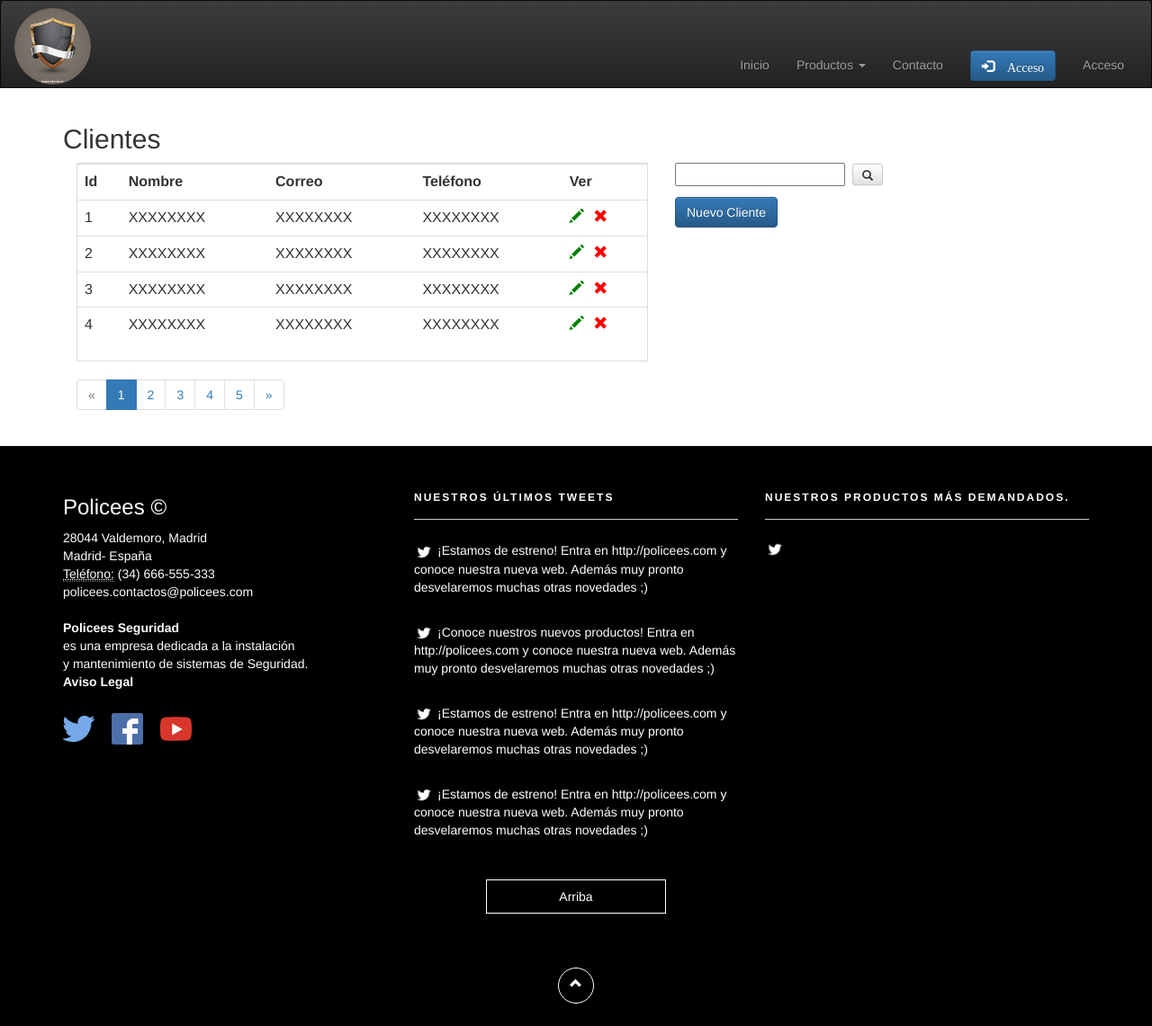
After one commit to fernandorosero/Policees, a PHP site: page /Policees/view/clientes.php in a window 1280 px wide. The commit adds this page. Shown: the whole page at 90% size. Run offline with PHP 8.4, Linux system fonts and the light colour scheme.

Commit message:
Lenovo-Casa

```diff
--- a/dashboard.php
+++ b/dashboard.php
@@ -15,7 +15,7 @@
                 </a>
             </div>
             <div class="col-sm-3 col-md-3 vistaDashboard">
-               <a href="#" class="thumbnail noLineaEnlace">
+                <a href="view/clientes.php" class="thumbnail noLineaEnlace">
                     <div class="caption text-center">
                         <p>Clientes</p>
                         <img src="view/img/users-1.png" class="imgDashboard"/>
--- a/index.php
+++ b/index.php
@@ -9,11 +9,11 @@
             print("<!--<h1 class='titulo_demo'>HOME POLICEES-Demo- nada</h1>-->");
             include_once './init_nivel_one.php';
             include_once './nav-bar_nivel1.php';
-            //include_once './modalVista.php';
-            //include_once './carousel.php';
+            include_once './modalVista.php';
+            include_once './carousel.php';
             //include_once './imagenFondo.php';
             include_once './productos.php';
-            //include_once './contacto.php';
+            include_once './contacto.php';
             include_once './footer.php';
         ?>
     </body>
--- /dev/null
+++ b/view/clientes.php
@@ -0,0 +1,109 @@
+<?php
+    include_once './init_nivel_two.php';
+    include_once './nav-bar_nivel2.php';
+?>
+
+<div id="clientes">
+    <div class="container">
+        <h2>Clientes</h2>
+        <div class="col-md-7">
+            <div class="table-responsive table-bordered">
+                <table class="table table-hover">
+                    <tr>
+                        <th>Id</th>
+                        <th>Nombre</th>
+                        <th>Correo</th>
+                        <th>Tel&eacute;fono</th>
+                        <th>Ver</th>
+                    </tr>
+                    <tr>
+                        <td>1</td>
+                        <td>XXXXXXXX</td>
+                        <td>XXXXXXXX</td>
+                        <td>XXXXXXXX</td>
+                        <td>
+                            <a href="../index.php" style="color:green;"><span class="glyphicon glyphicon-pencil"/></a>
+                            <a href="../index.php" style="color:red;"><span class="glyphicon glyphicon-remove" style="margin-left: 6px;"/></a>
+                        </td>
+                    </tr>
+                    <tr>
+                        <td>2</td>
+                        <td>XXXXXXXX</td>
+                        <td>XXXXXXXX</td>
+                        <td>XXXXXXXX</td>
+                        <td>
+                            <a href="../index.php" style="color:green;"><span class="glyphicon glyphicon-pencil"/></a>
+                            <a href="../index.php" style="color:red;"><span class="glyphicon glyphicon-remove" style="margin-left: 6px;"/></a>
+                        </td>
+                    </tr>
+                    <tr>
+                        <td>3</td>
+                        <td>XXXXXXXX</td>
+                        <td>XXXXXXXX</td>
+                        <td>XXXXXXXX</td>
+                        <td>
+                            <a href="../index.php" style="color:green;"><span class="glyphicon glyphicon-pencil"/></a>
+                            <a href="../index.php" style="color:red;"><span class="glyphicon glyphicon-remove" style="margin-left: 6px;"/></a>
+                        </td>
+                    </tr>
+                    <tr>
+                        <td>4</td>
+                        <td>XXXXXXXX</td>
+                        <td>XXXXXXXX</td>
+                        <td>XXXXXXXX</td>
+                        <td>
+                            <a href="../index.php" style="color:green;"><span class="glyphicon glyphicon-pencil"/></a>
+                            <a href="../index.php" style="color:red;"><span class="glyphicon glyphicon-remove" style="margin-left: 6px;"/></a>
+                    </tr>
+                </table>
+            </div>
+            <nav aria-label="...">
+                <ul class="pagination">
+                  <li class="disabled"><a href="#" aria-label="Previous"><span aria-hidden="true">&laquo;</span></a></li>
+                  <li class="active"><a href="#">1 <span class="sr-only">(current)</span></a></li>
+                  <li><a href="#">2</a></li>
+                  <li><a href="#">3</a></li>
+                  <li><a href="#">4</a></li>
+                  <li><a href="#">5</a></li>
+                  <li>
+                    <a href="#" aria-label="Next">
+                      <span aria-hidden="true">&raquo;</span>
+                    </a>
+                  </li>
+                </ul>
+            </nav>
+        </div>
+        <div class="col-md-5">
+            <div id="busquedaNuevoCliente">
+                <input type="text"/>
+                <a href="#"  class="btn btn-default btn-sm" style="margin-left: 4px;margin-bottom: 3px;"><span class="glyphicon glyphicon-search"></span></a>
+                <br/>
+                <a href="#" class="btn btn-primary" style="margin-top: 10px;" onclick="removeClass(0)">Nuevo Cliente</a>
+            </div>
+            <div id="formularioCliente" class="none thumbnail" style="padding: 12px;">
+                <h4>Nuevo Cliente</h4>
+                <form>
+                    <div class="form-group">
+                        <input type="text" class="form-control espacioInputFormulario" id="" placeholder="Nombre"/>
+                        <input type="text" class="form-control espacioInputFormulario" id="" placeholder="CIF/NIF"/>
+                        <input type="email" class="form-control espacioInputFormulario" id="" placeholder="Correo electr&oacute;nico"/>
+                        <input type="number" class="form-control espacioInputFormulario" id="" placeholder="Tel&eacute;fono"/>
+                        <input type="text" class="form-control espacioInputFormulario" id="" placeholder="Direcci&oacute;n"/>
+                        <input type="number" class="form-control espacioInputFormulario" id="" placeholder="C&oacute;digo postal"/>
+                        <div class="form-group" style="margin-top: 6px;">
+                            <label for="exampleInputFile">Agregar logotipo</label>
+                            <input type="file" id="exampleInputFile">
+                        </div>
+                        <a href="#" class="btn btn-success" onclick="removeClass(1)" style="margin-top: 4px;">Cancelar</a>
+                        <input type="submit" class="btn btn-primary"value="Guardar"  style="margin-top: 4px;"/>
+                    </div>
+                </form>
+            </div>
+        </div>
+    </div>
+</div>
+
+
+<?php
+include_once '../footer.php';
+?>
--- a/view/contacto.php
+++ b/view/contacto.php
@@ -2,11 +2,12 @@
     include_once './init_nivel_two.php';
     include_once './nav-bar_nivel2.php';
   ?>
+<div class="contactoBloque">
     <div class="container">
         <div class="col-md-1"></div>
         <div class="col-md-4" style="margin-bottom: 20px;">
                 <div class="container">
-            <img src="img/map_ubicacion.jpg" style="margin-top: 50px;"/>
+                    <img src="img/map_ubicacion.jpg" class="img-responsive" style="margin-top: 50px;"/>
                 <address style="margin-top: 28px;">
                     <strong class="text-primary">Policees, S.A.</strong><br>
                     28044 Valdemoro, Madrid<br>
@@ -58,6 +59,7 @@
         </div>
         <div class="col-md-1"></div>
     </div>
+</div>
 <?php
  include_once '../footer.php';
  ?>
--- a/view/css/custom.css
+++ b/view/css/custom.css
@@ -9,11 +9,13 @@ and open the template in the editor.
 */
 
 body{
+    /*
 background: url("../img/PoliceesCoorporative.jpg") no-repeat center center fixed;
 -webkit-background-size: cover;
 -moz-background-size: cover;
 -o-background-size: cover;
 background-size: cover;
+    */
 }
 .titulo_demo{
     color:white;
@@ -125,6 +127,7 @@ footer div ul li span{
 .contactoBloque{
     margin-top: 45px;
     margin-bottom: 35px;
+    background: #fefefe;
 }
 #abajo{
   display: inline-block;
@@ -168,7 +171,12 @@ hr {
     margin: 0 0 24px 0;
     width: 100%;
 }
-
+.none{
+    display:none;
+}
+.espacioInputFormulario{
+    margin-top: 3px;
+}
 /*
 #background{ z-index:1; width:100%; height:100%;}
 */
--- a/view/init_nivel_two.php
+++ b/view/init_nivel_two.php
@@ -1,7 +1,7 @@
 <meta http-equiv="Content-Type" content="text/html; charset=UTF-8">
 <!-- jQuery -->
 <script src="js/jquery.js"></script>
-
+<script src="js/util.js"></script>
 <link rel="stylesheet" href="https://maxcdn.bootstrapcdn.com/bootstrap/3.3.7/css/bootstrap.min.css" integrity="sha384-BVYiiSIFeK1dGmJRAkycuHAHRg32OmUcww7on3RYdg4Va+PmSTsz/K68vbdEjh4u" crossorigin="anonymous">
 
 <!-- Optional theme -->
--- a/view/js/util.js
+++ b/view/js/util.js
@@ -34,3 +34,14 @@ $(function () {
     $('select.form-control').removeClass('form-control').css('width', '100%')
   }
 })
+
+function removeClass(identificador){
+    if(identificador == 0){
+        $("#formularioCliente").removeClass("none");
+        $("#busquedaNuevoCliente").addClass("none");
+    }
+    else{
+        $("#formularioCliente").addClass("none");
+        $("#busquedaNuevoCliente").removeClass("none");
+    }
+}
```
Lines whose indentation alone changed are shown as unchanged.
